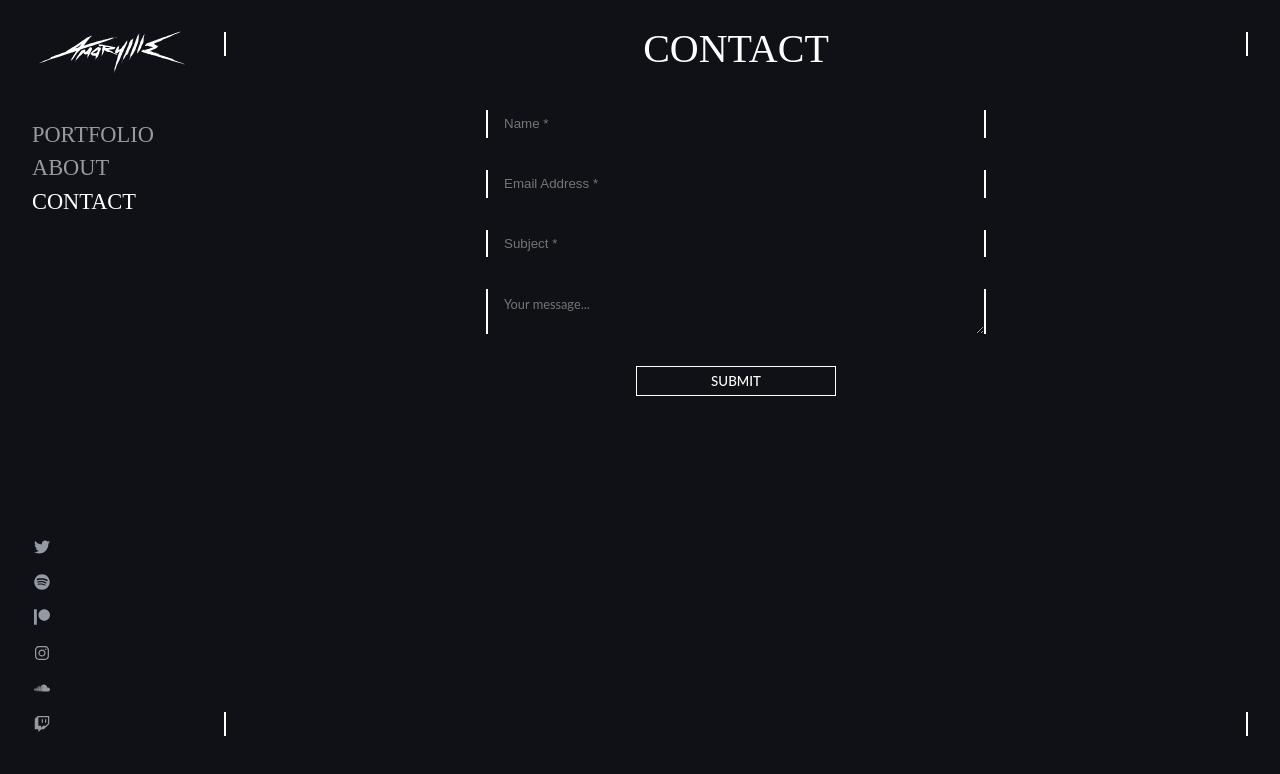
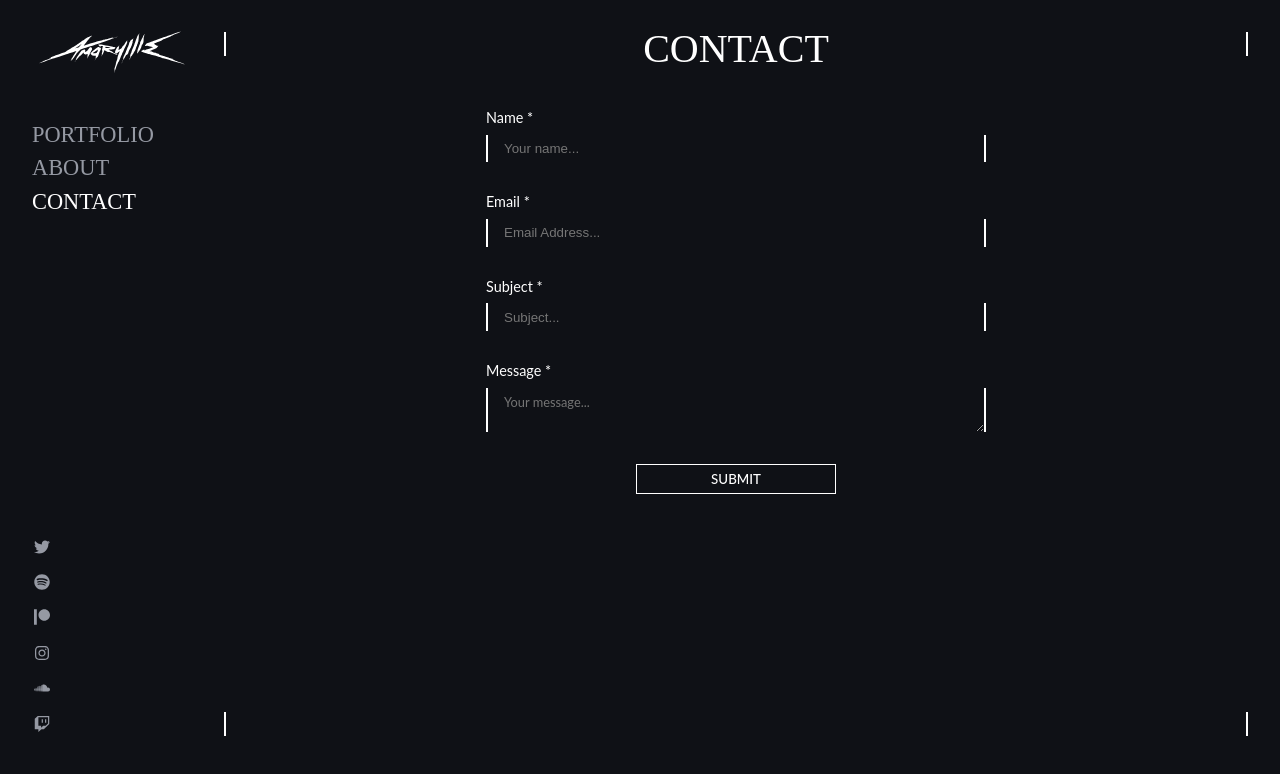
Before and after one commit to AmaryllisNO/amaryllis2021, a React (Create React App) app: page /contact in a window 1280 px wide. Shown: the top 774 px of the page. Built offline with nearby package versions, Linux system fonts and the light colour scheme.

Commit message:
fix: titles and style fix

```diff
--- a/src/components/AltAccordion.tsx
+++ b/src/components/AltAccordion.tsx
@@ -52,12 +52,15 @@ const AltAccordion: React.FunctionComponent<Props> = (props: Props) => {
           >
             <ul className='accordion__experiencelist'>
               <li className='accordion__experiencelistitem'>
-                {item.experience[0].degree}
+                <div className='accordion__experiencelistitem--degree'>{item.experience[0].degree}</div>
+                <span className='accordion__experiencelistitem--school'>{item.experience[0].school}</span><span className='accordion__experiencelistitem--years'>({item.experience[0].years[0]} - {item.experience[0].years[1]})</span>
               </li>
 
               <li className='accordion__experiencelistitem'>
                 {item.experience[1]}
               </li>
+
+
             </ul>
             <p className='accordion__description'>{item.description}</p>
             <ul className='accordion__skilllist'>
--- a/src/constants/cvdata.tsx
+++ b/src/constants/cvdata.tsx
@@ -9,10 +9,11 @@ const CVData = [
         years: [2019, 2021],
       },
       '2 years of coding experience',
+      '1 freelance project',
     ],
-    description: ` I began studying front-end development at Noroff Vocational School in Bergen in 2019, where I've gained knowledge and experience with HTML, CSS and JavaScript, as well as general knowledge around certain content management systems and wordpress.
+    description: ` I began studying front-end development at Noroff Vocational School in Bergen in 2019, where I've gained knowledge and experience with HTML, CSS and JavaScript/TypeScript, as well JavaScript frameworks such as React and Next.js.
 
-    My time studying web development has been exciting, in that it has opened up another medium for creativity. `,
+    My time studying web development has been exciting, in that it has opened up another medium for creativity.`,
     skill_name: 'Languages:',
     skills: [
       'HTML',
--- a/src/pages/About.tsx
+++ b/src/pages/About.tsx
@@ -6,6 +6,7 @@ import Nav from '../components/Nav';
 import CVData from '../constants/cvdata';
 
 const About = () => {
+  document.title = 'AMARYLLIS | ABOUT';
   return (
     <>
       <div className='wrapper'>
--- a/src/pages/Contact.tsx
+++ b/src/pages/Contact.tsx
@@ -3,6 +3,7 @@ import Heading from '../components/Heading';
 import Nav from '../components/Nav';
 
 const Contact = () => {
+  document.title = 'AMARYLLIS | CONTACT';
   const checkPopulated = (
     event:
       | React.ChangeEvent<HTMLInputElement>
@@ -25,20 +26,28 @@ const Contact = () => {
             method='POST'
             className='form'
           >
+            <label className='form__label' htmlFor='name'>
+              Name *
+            </label>
             <input
               type='text'
-              placeholder='Name *'
+              id='name'
+              placeholder='Your name...'
               name='name'
               required
               className='form__input'
               onChange={(e) => {
                 checkPopulated(e);
               }}
-            />
+            ></input>
 
+            <label className='form__label' htmlFor='email'>
+              Email *
+            </label>
             <input
               type='email'
-              placeholder='Email Address *'
+              id='email'
+              placeholder='Email Address...'
               name='email'
               required
               className='form__input'
@@ -47,9 +56,13 @@ const Contact = () => {
               }}
             />
 
+            <label className='form__label' htmlFor='subject'>
+              Subject *
+            </label>
             <input
               type='subject'
-              placeholder='Subject *'
+              id='subject'
+              placeholder='Subject...'
               name='subject'
               required
               className='form__input'
@@ -58,8 +71,12 @@ const Contact = () => {
               }}
             />
 
+            <label className='form__label' htmlFor='message'>
+              Message *
+            </label>
             <textarea
               name='message'
+              id='message'
               placeholder='Your message...'
               minLength={8}
               required
--- a/src/pages/Home.tsx
+++ b/src/pages/Home.tsx
@@ -8,8 +8,9 @@ import Nav from '../components/Nav';
 
 const Home = () => {
   const [finished, setFinished] = useState(false);
+  const visited = sessionStorage.getItem('visited');
 
-  const visited = sessionStorage.getItem('visited');
+  document.title = 'AMARYLLIS';
 
   useEffect(() => {
     if (visited) {
--- a/src/sass/partials/_accordion.scss
+++ b/src/sass/partials/_accordion.scss
@@ -7,7 +7,7 @@
 
   &--selected {
     position: absolute;
-    //top: -5px;
+    // top: -5px;
     background-color: #0f1116;
     transition: 0.5s;
     width: 100%;
@@ -173,15 +173,28 @@
   &__experiencelist {
     // margin-top: $page-spacing/2;
     margin-left: $page-spacing * 2;
-    margin-bottom: math.div($page-spacing, 4);
-    padding-top: math.div($page-spacing, 1.5);
-    list-style: square;
+    margin-bottom: 15px;
+    margin-top: 10px;
+    list-style: disc;
 
     &item {
       font-size: 0.9em;
       //font-style: italic;
       margin-bottom: math.div($page-spacing, 4);
       //font-weight: bold;
+
+      &--degree {
+        font-weight: bold;
+        margin-bottom: 4px;
+      }
+
+      &--school {
+        margin-right:0.5em;
+      }
+
+      &--years {
+        color: #bbb;
+      }
     }
   }
 
@@ -284,6 +297,10 @@
 
 @media only screen and (max-width: 900px) {
   .accordion {
+
+    &--selected {
+      top: -5px;
+    }
     &__skill {
       //min-width: 100px;
       text-align: center;
--- a/src/sass/partials/_base.scss
+++ b/src/sass/partials/_base.scss
@@ -78,7 +78,7 @@ p {
   font-family: 'Lato', sans-serif;
   word-spacing: 0.5px;
   letter-spacing: 0.5px;
-  font-size: 0.8em;
+  font-size: 0.9em;
   margin-top: math.div($page-spacing, 2);
 }
 
--- a/src/sass/partials/_form.scss
+++ b/src/sass/partials/_form.scss
@@ -6,6 +6,11 @@
   margin: 0 auto;
   margin-top: $page-spacing;
   max-width: 500px;
+
+  &__label {
+    margin-bottom: math.div($page-spacing, 4);
+    font-size: 0.9em;
+  }
 
   &__input {
     padding-left: math.div($page-spacing, 2);
--- a/src/sass/partials/_subtitle.scss
+++ b/src/sass/partials/_subtitle.scss
@@ -1,7 +1,8 @@
 .subtitle {
   display: block;
   margin: 0 auto;
-  margin-top: 0.5em;
+  margin-top: 0em;
+  margin-bottom: 0.5em;
   max-width: 200px;
   font-family: 'Amiri', serif;
   text-align: center;
--- a/src/sass/partials/_wrapper.scss
+++ b/src/sass/partials/_wrapper.scss
@@ -1,8 +1,10 @@
 .wrapper {
   margin: $page-spacing;
+  margin-bottom: $page-spacing*2;
   min-height: 90vh;
   position: relative;
   z-index: 1;
+
   &--inner {
     position: relative;
     z-index: 10;
```
